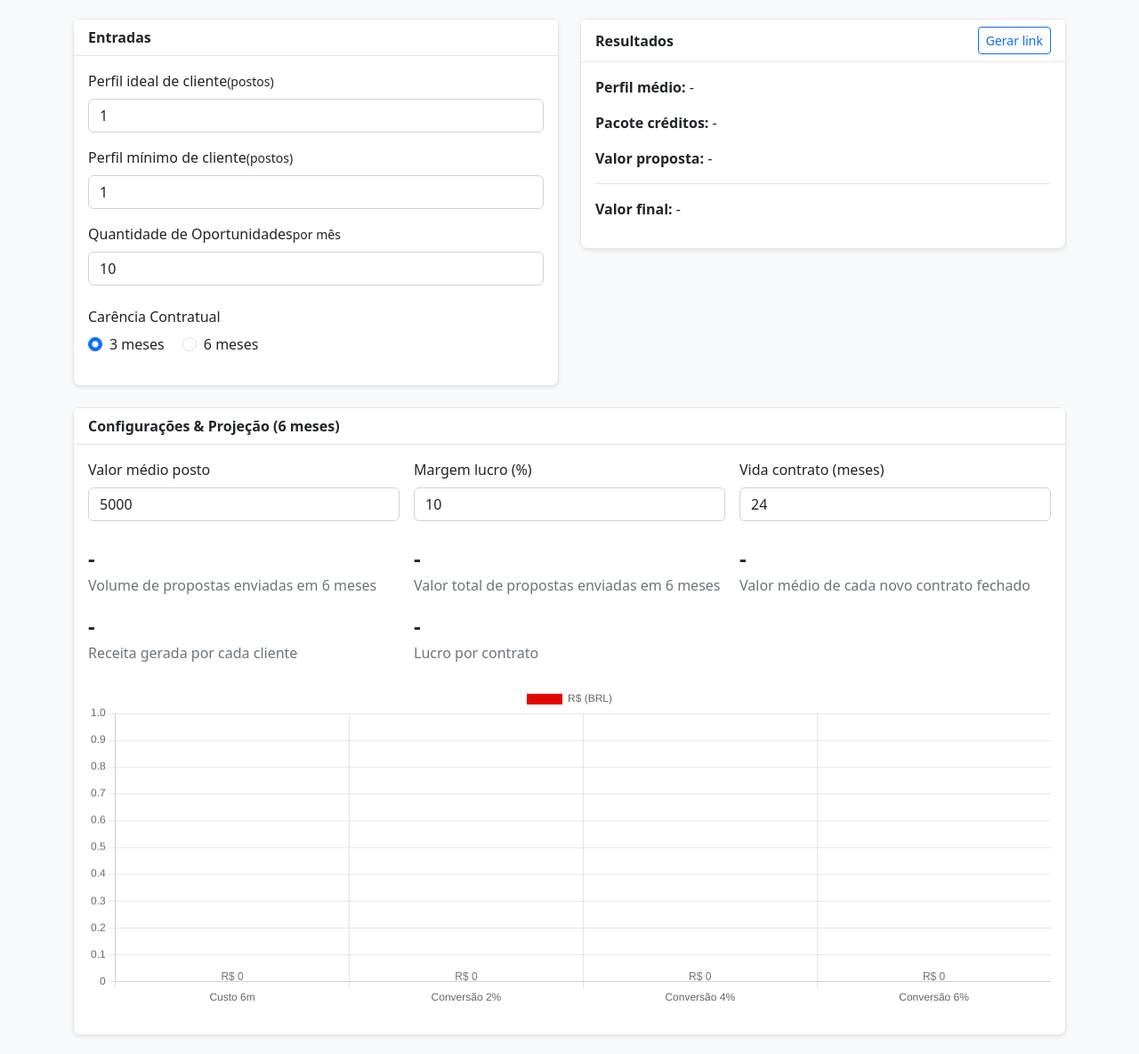
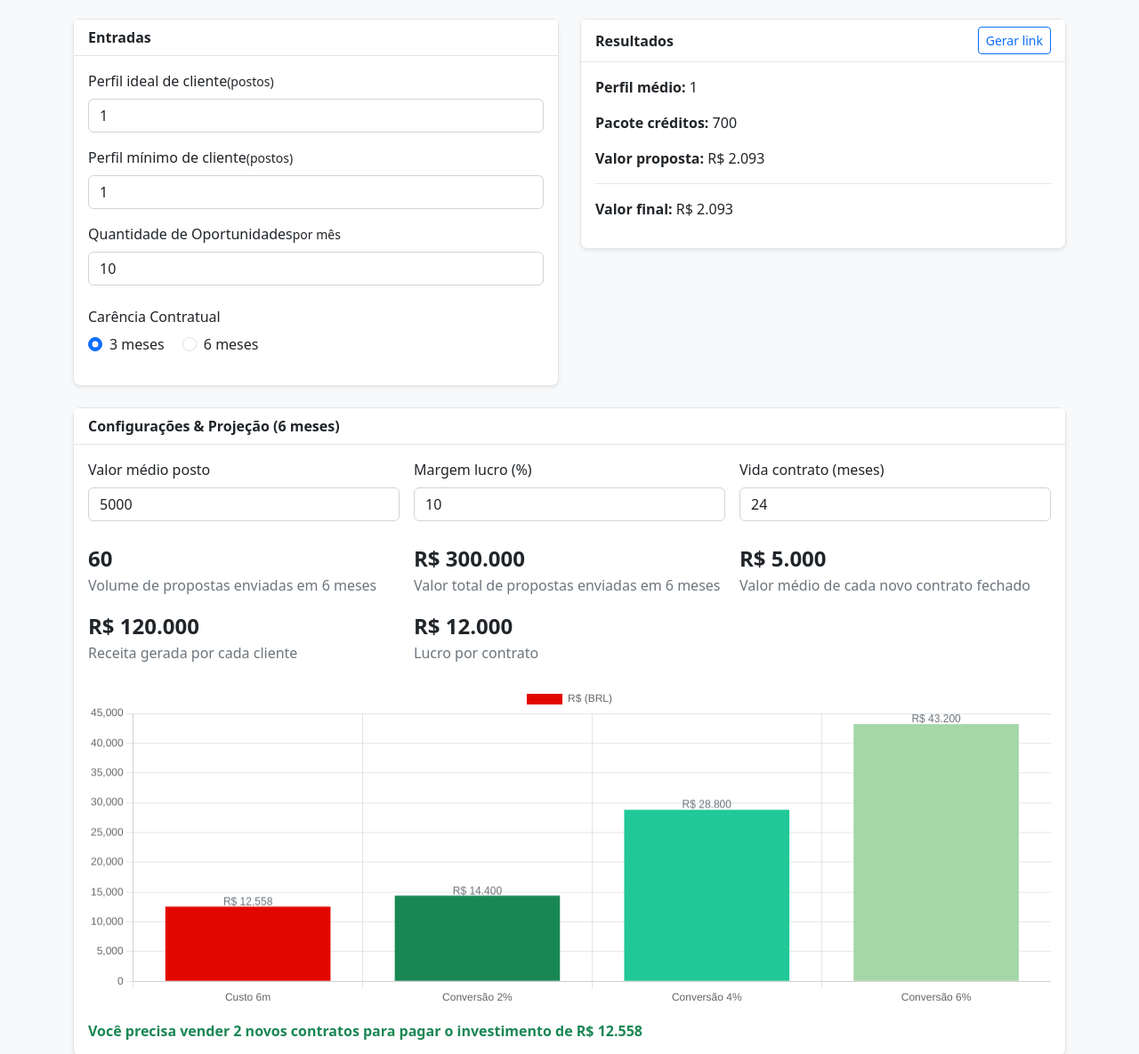
Before and after one commit to lucasdaprime/calculadora-primebid, a plain HTML site: page index.html in a window 1280 px wide. Shown: the part 101-1286 px from the top of the page at 89% size. Drawn offline with nearby package versions, Linux system fonts and the light colour scheme.

Commit message:
Update index.html

```diff
--- a/index.html
+++ b/index.html
@@ -178,6 +178,9 @@
         plugins: [{ afterDatasetsDraw: chart => { chart.data.datasets.forEach((ds,i) => { chart.getDatasetMeta(i).data.forEach((bar,idx) => { const v = ds.data[idx]; chart.ctx.fillStyle='#6c757d'; chart.ctx.font='12px sans-serif'; chart.ctx.textAlign='center'; chart.ctx.fillText(v.toLocaleString('pt-BR',{style:'currency',currency:'BRL',minimumFractionDigits:0,maximumFractionDigits:0}), bar.x, bar.y - 5); }); }); } }]
       });
 
+    const creditsTable   = {1:70,2:140,3:200,4:220,5:240,6:260,7:280,8:300,9:320,10:340,11:350,12:360,13:370,14:380,15:390,16:400,17:410,18:420,19:430,20:440,21:450,22:460,23:470,24:480,25:490,26:500,27:510,28:520,29:530,30:540};
+    const thresholdTable = {1:1000,2:1000,3:1600,4:2000,5:2000,6:2000,8:2500,9:2500,10:2500,11:2500,12:3000,13:3000,14:3000,15:3000,16:5000};
+
       // Calc functions
    function calcular(){
       const ideal=+$('#ideal').val(),min=+$('#minimo').val(),ops=+$('#oportunidades').val(),car=+$('input[name="carencia"]:checked').val();
@@ -194,21 +197,19 @@
       if(tot){$('#descontoTotalBadge').removeClass('d-none').find('#descontoTotal').text(tot.toLocaleString('pt-BR',{style:'currency',currency:'BRL',minimumFractionDigits:0}));}else $('#descontoTotalBadge').addClass('d-none');
       return fin;
     }
-      function proj() {
-        const fin = calcular(), valMed=+$('#valorMedioPosto').val(), marg=+$('#margem').val()/100, tempo=+$('#tempoContrato').val(), ops=+$('#oportunidades').val();
-        const perfMed = Math.ceil((+$('#ideal').val()+ +$('#minimo').val())/2);
-        const volume6 = ops*6, valorContr = valMed*perfMed, gross=valorContr*volume6;
-        const receita = valorContr*tempo, lucroC = receita*marg, invest=fin*6;
-        $('#projVolume').text(volume6);
-        $('#projValorTotal').text(gross.toLocaleString('pt-BR',{style:'currency',currency:'BRL',minimumFractionDigits:0,maximumFractionDigits:0}));
-        $('#projValorMedioContrato').text(valorContr.toLocaleString('pt-BR',{style:'currency',currency:'BRL',minimumFractionDigits:0,maximumFractionDigits:0}));
-        $('#projReceitaContrato').text(receita.toLocaleString('pt-BR',{style:'currency',currency:'BRL',minimumFractionDigits:0,maximumFractionDigits:0}));
-        $('#projLucro').text(lucroC.toLocaleString('pt-BR',{style:'currency',currency:'BRL',minimumFractionDigits:0,maximumFractionDigits:0}));
-        chart.data.datasets[0].data=[invest,lucroC*volume6*0.02,lucroC*volume6*0.04,lucroC*volume6*0.06]; chart.update();
-        $('#projBreakEven').text(`Você precisa vender ${Math.ceil(invest/lucroC)} novos contratos para pagar o investimento de ${invest.toLocaleString('pt-BR',{style:'currency',currency:'BRL',minimumFractionDigits:0,maximumFractionDigits:0})}`);
+    function proj(){const fin=calcular(),valMed=+$('#valorMedioPosto').val(),marg=+$('#margem').val()/100,tempo=+$('#tempoContrato').val(),ops2=+$('#oportunidades').val();
+      const perfMed=Math.ceil((+$('#ideal').val()+ +$('#minimo').val())/2),volume6=ops2*6,valorC=valMed*perfMed,receita=valorC*tempo,lucro=receita*marg,invest=fin*6;
+      $('#projVolume').text(volume6);$('#projValorTotal').text((valorC*volume6).toLocaleString('pt-BR',{style:'currency',currency:'BRL',minimumFractionDigits:0}));
+      $('#projValorMedioContrato').text(valorC.toLocaleString('pt-BR',{style:'currency',currency:'BRL',minimumFractionDigits:0}));
+      $('#projReceitaContrato').text(receita.toLocaleString('pt-BR',{style:'currency',currency:'BRL',minimumFractionDigits:0}));
+      $('#projLucro').text(lucro.toLocaleString('pt-BR',{style:'currency',currency:'BRL',minimumFractionDigits:0}));
+      chart.data.datasets[0].data=[invest,lucro*volume6*0.02,lucro*volume6*0.04,lucro*volume6*0.06];chart.update();
+      $('#projBreakEven').text(`Você precisa vender ${Math.ceil(invest/lucro)} novos contratos para pagar o investimento de ${invest.toLocaleString('pt-BR',{style:'currency',currency:'BRL',minimumFractionDigits:0})}`);
+      $('#copyBtn').prop('disabled',false);
     }
     $('#ideal,#minimo,#oportunidades,input[name="carencia"],#valorMedioPosto,#margem,#tempoContrato').on('input change',proj);
     $('#calculateBtn').on('click',proj);
+    $('#copyBtn').on('click',()=>{navigator.clipboard.writeText(window.location.href);new bootstrap.Toast($('#linkToast')).show();});
     proj();
   });
   </script>
```
Lines whose indentation alone changed are shown as unchanged.
